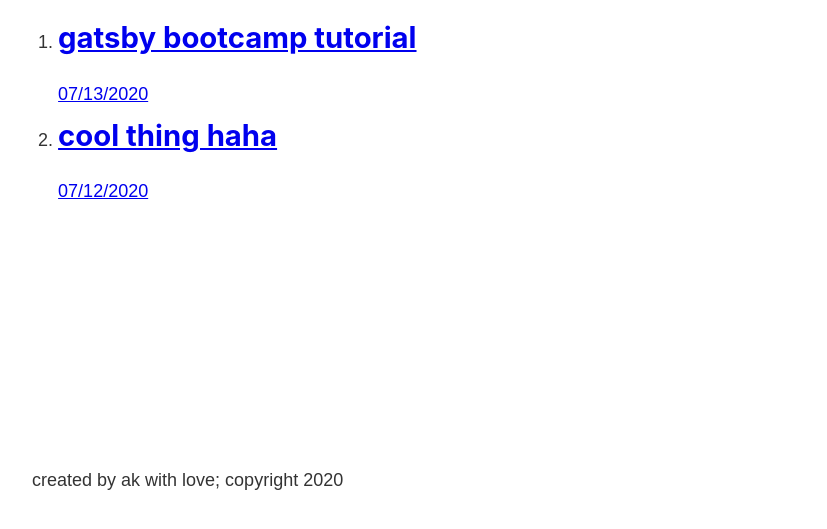
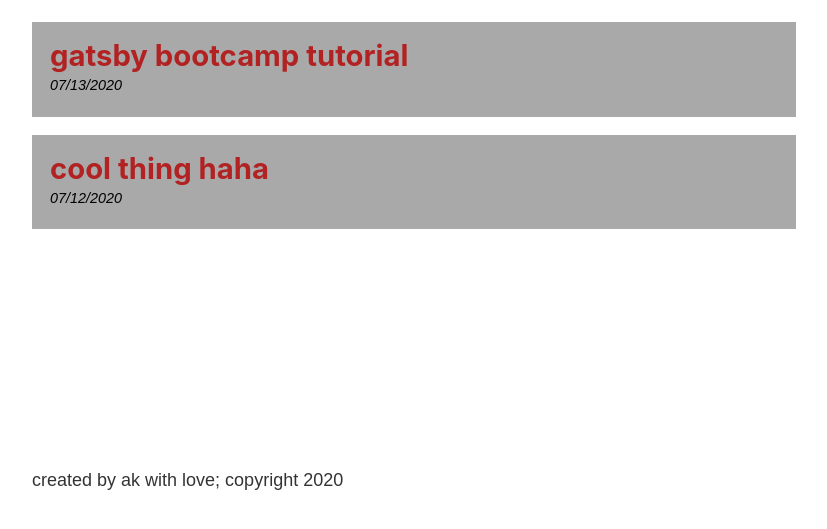
Before and after one commit to valkyrie-max/learningGatsby, a Gatsby site: page /blog in a window 1280 px wide. Shown: the part 263-792 px from the top of the page, without its empty margins (226-1053 px from the left). Built offline with nearby package versions, Linux system fonts and the light colour scheme; Gatsby itself is replaced by a stand-in of ours.

Commit message:
added some styling to the posts links

```diff
--- a/src/pages/blog.js
+++ b/src/pages/blog.js
@@ -4,6 +4,7 @@
     graphql,
     useStaticQuery } from 'gatsby'
 
+import blogStyles from './blog.module.scss'
 import Layout from '../components/layout';
 
 const BlogPage = () => {
@@ -30,11 +31,11 @@
             <Layout>
                 <h1>My Japanese adventure!</h1>
 
-                <ol>
+                <ol className={blogStyles.posts}>
                     {
                         data.allMarkdownRemark.edges.map((edge) => {
                             return (
-                                <li>
+                                <li className={blogStyles.post}>
                                     <Link to={`/blog/${edge.node.fields.slug}`}>
                                         <h2>{edge.node.frontmatter.title}</h2>
                                         <p>{edge.node.frontmatter.date}</p>
--- /dev/null
+++ b/src/pages/blog.module.scss
@@ -0,0 +1,30 @@
+.posts {
+    list-style-type: none;
+    margin: 0;
+}
+
+.post {
+    margin: 1rem 0;
+    a {
+        background-color: darkgrey;
+        color: firebrick;
+        text-decoration: none;
+        display: block;
+        padding: 1rem;
+    }
+
+    a:hover {
+        background-color: lemonchiffon;
+        color: black;
+    }
+
+    h2 {
+        margin-bottom: 0;
+    }
+
+    p {
+        color: black;
+        font-size: 0.8rem;
+        font-style: italic;
+    }
+}
```
